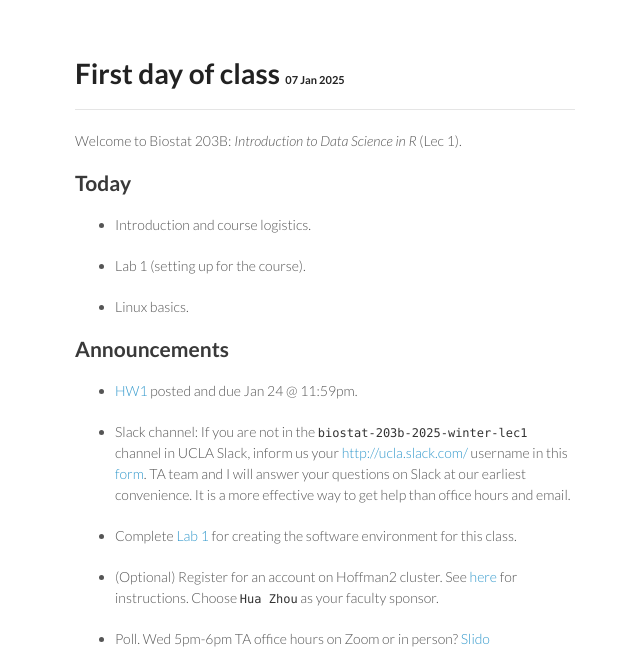
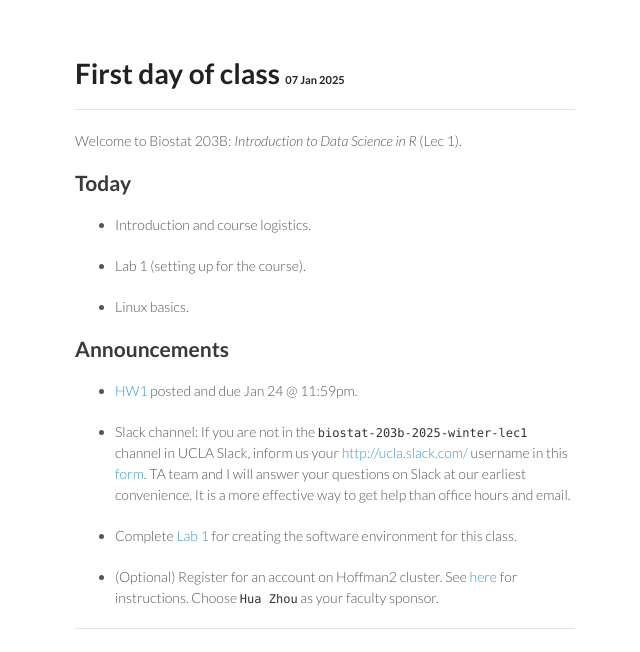
Before and after one commit to ucla-biostat-203b/2025winter, a Jekyll site: the page built from _posts/2025-01-07-lec1.md, in a window 1280 px wide. Shown: the top 652 px of the page, without its empty margins (495-1135 px from the left). Built offline with Jekyll 4.4.1, drawn with Linux system fonts in a browser that asks for light colours; comment, search, counter and statistics services are not loaded.

Commit message:
remove poll about Tomoki's Wed OH (zoom vs in-person)

```diff
--- a/_posts/2025-01-07-lec1.md
+++ b/_posts/2025-01-07-lec1.md
@@ -23,7 +23,3 @@ Welcome to Biostat 203B: *Introduction to Data Science in R* (Lec 1).
 * Complete [Lab 1](https://ucla-biostat-203b.github.io/2025winter/labs/lab01/lab01.html) for creating the software environment for this class.
 
 * (Optional) Register for an account on Hoffman2 cluster. See [here](https://www.hoffman2.idre.ucla.edu/Accounts/Requesting-an-account.html) for instructions. Choose `Hua Zhou` as your faculty sponsor.
-
-* Poll. Wed 5pm-6pm TA office hours on Zoom or in person? [Slido](https://app.sli.do/event/nzpNoMSd3HE3aVqXkb7GvF)
-
-<iframe src="https://app.sli.do/event/nzpNoMSd3HE3aVqXkb7GvF" height="100%" width="100%" frameBorder="0" style="min-height: 560px;" allow="clipboard-write" title="Slido"></iframe>
```
